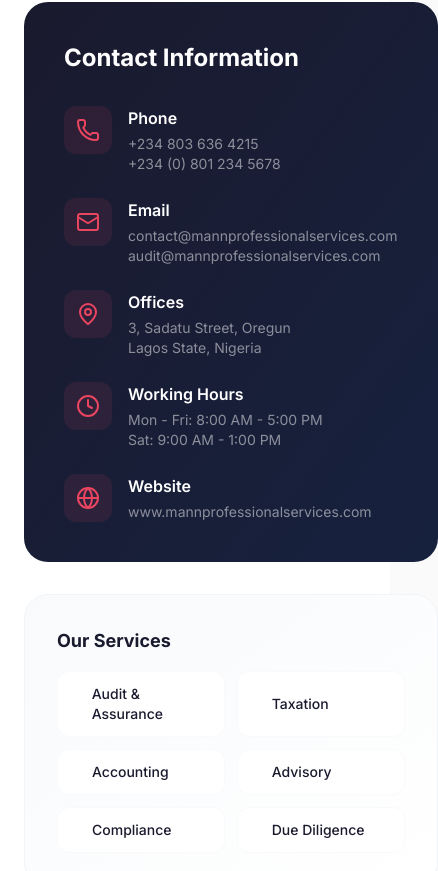
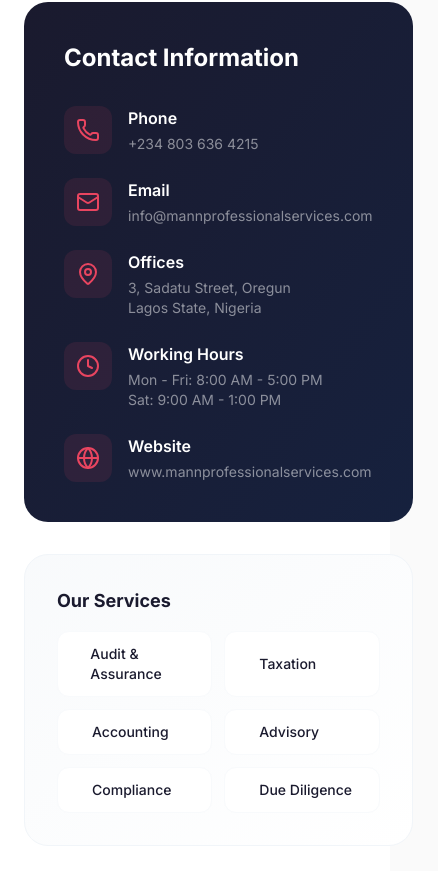
Before and after one commit to glorino/mann, a Next.js app: page /contact in a window 390 px wide. Shown: the part 1353-2224 px from the top of the page, 438 px wide, since content can reach past the window. Built offline with nearby package versions, Linux system fonts and the light colour scheme.

Commit message:
Update contact info: phone 08036364215, email info@mannprofessionalservices.com

```diff
--- a/src/app/contact/page.tsx
+++ b/src/app/contact/page.tsx
@@ -144,7 +144,6 @@
                     <div>
                       <h4 className="font-semibold mb-1">Phone</h4>
                       <p className="text-white/50 text-sm">{CONTACT.phone}</p>
-                      <p className="text-white/50 text-sm">{CONTACT.phone2}</p>
                     </div>
                   </div>
 
@@ -155,7 +154,6 @@
                     <div>
                       <h4 className="font-semibold mb-1">Email</h4>
                       <p className="text-white/50 text-sm">{CONTACT.email}</p>
-                      <p className="text-white/50 text-sm">{CONTACT.emailAudit}</p>
                     </div>
                   </div>
 
--- a/src/lib/constants.ts
+++ b/src/lib/constants.ts
@@ -6,11 +6,8 @@
 export const CONTACT = {
   phone: "+234 803 636 4215",
   phoneRaw: "+2348036364215",
-  phone2: "+234 (0) 801 234 5678",
-  phone2Raw: "+2348012345678",
-  email: "contact@mannprofessionalservices.com",
-  emailInfo: "info@mannprofessionalservices.com",
-  emailAudit: "audit@mannprofessionalservices.com",
+  phoneDisplay: "0803 636 4215",
+  email: "info@mannprofessionalservices.com",
   website: "www.mannprofessionalservices.com",
   address: "3, Sadatu Street, Oregun",
   address2: "Lagos State, Nigeria",
```
